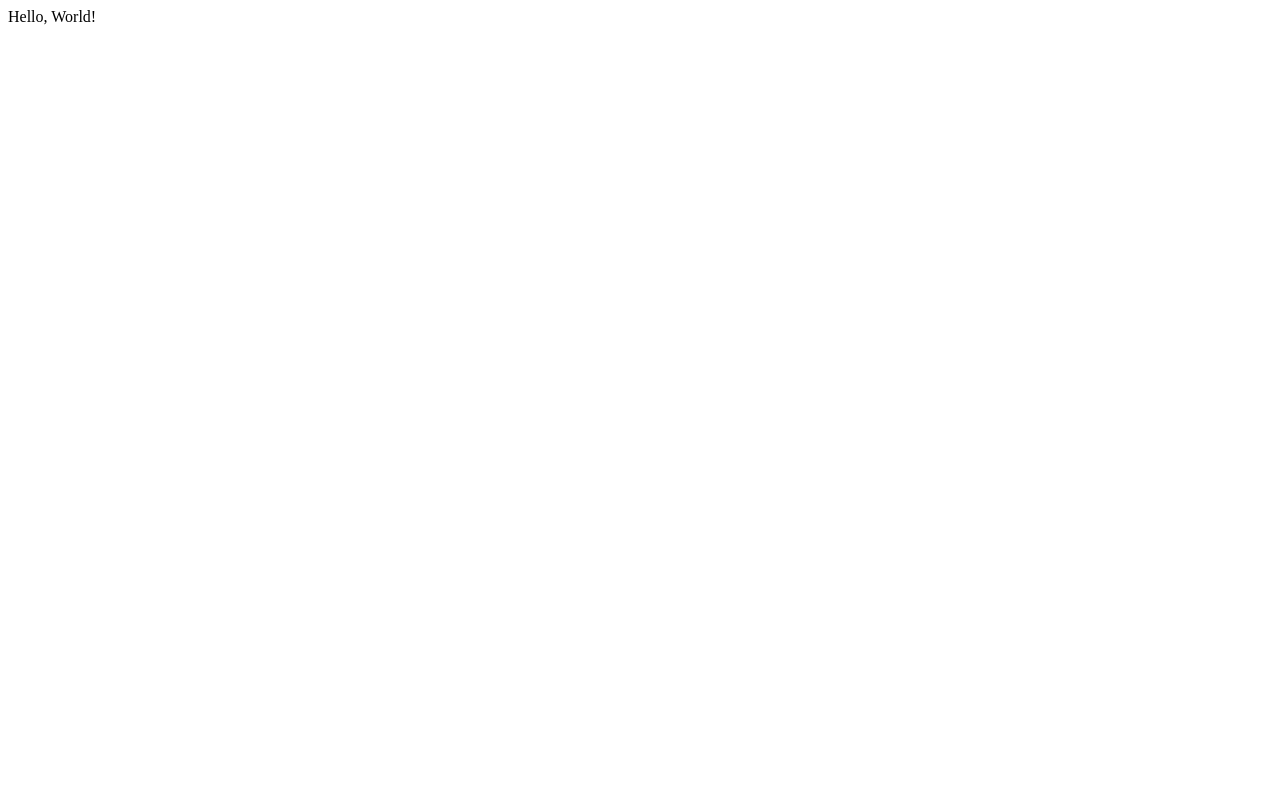
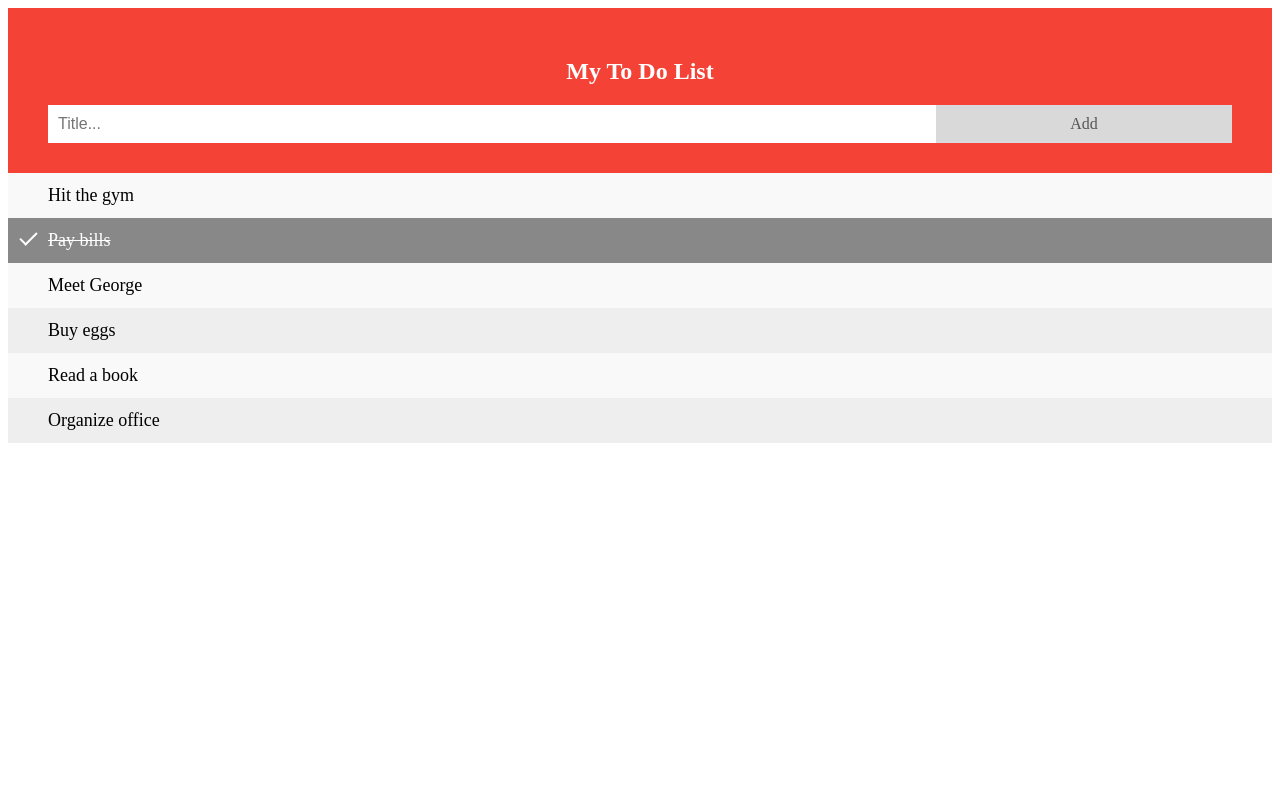
Before and after one commit to JackGooday/butterfingers, a Flask app: page / in a window 1280 px wide. Before the commit the page is almost empty. Run offline with Flask 2, Linux system fonts and the light colour scheme.

Commit message:
Runs on flask app

```diff
--- a/src/app.py
+++ b/src/app.py
@@ -1,10 +1,11 @@
-from flask import Flask
+from flask import Flask, render_template
 app = Flask(__name__)
 
 
 @app.route('/')
 def hello_world():
-    return 'Hello, World!'
+    title = 'This is the title'
+    return render_template('index.html', title=title)
 
 if __name__ == '__main__':
     app.run()
--- a/src/index.html
+++ b/src/templates/index.html
@@ -1,8 +1,8 @@
 <html>
 
 <head>
-  <link rel="stylesheet", href="styles.css">
-  <script src="scripts.js"></script>
+  <link rel="stylesheet", href="{{ url_for('static', filename='css/styles.css') }}">
+  <script src="{{ url_for('static', filename = 'scripts.js') }}"></script>
 </head>
 
 <body>
```
Also changed, not shown: src/static/css/styles.css (renamed from src/styles.css), src/static/scripts.js (renamed from src/scripts.js).
